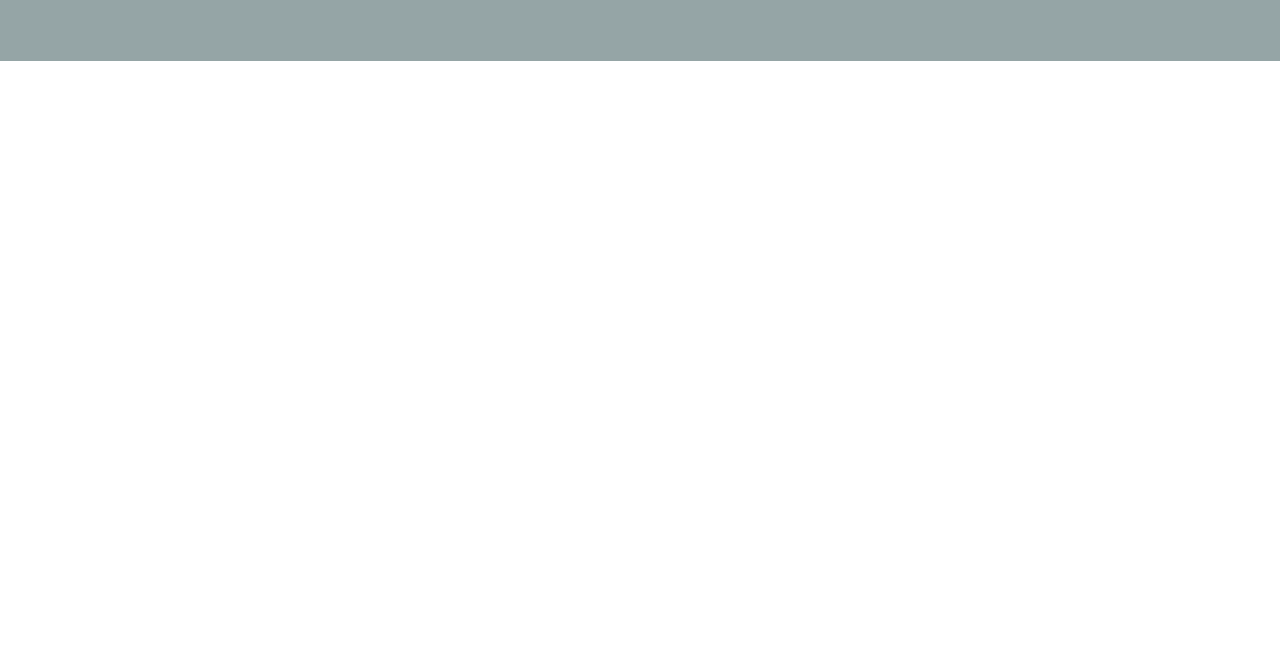
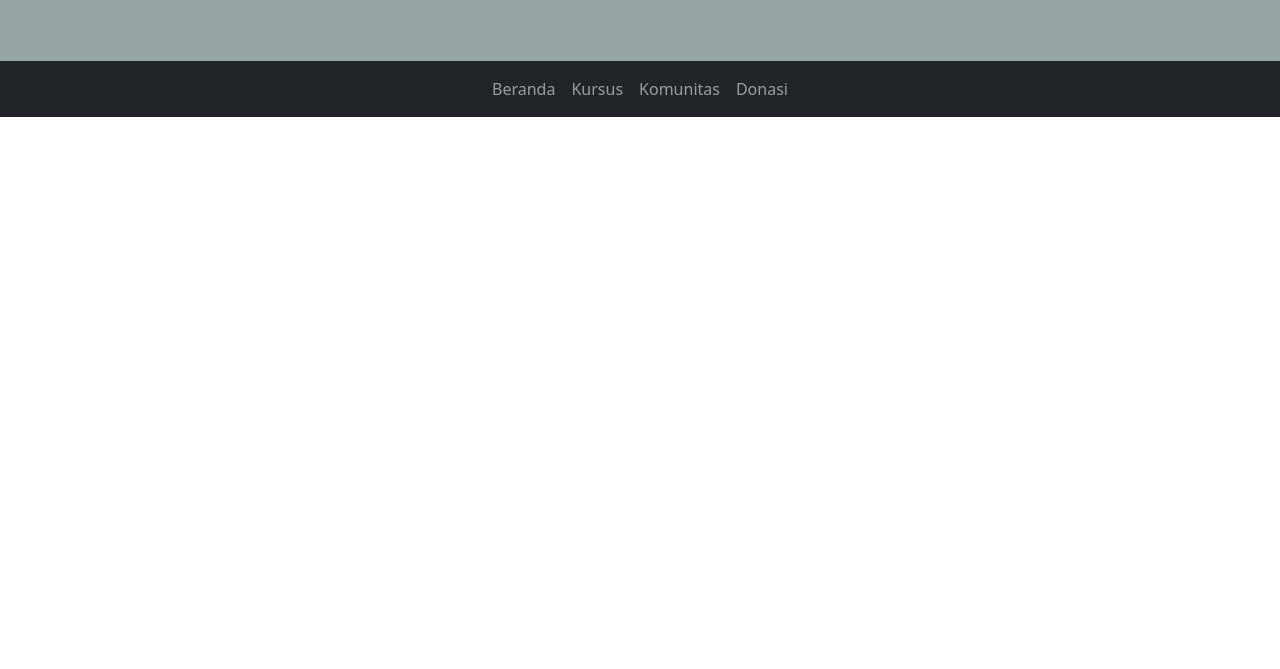
Before and after one commit to niasasso/sacode-day05-project01, a plain HTML site: page index.html in a window 1280 px wide. Shown: the part 131-800 px from the top of the page. Drawn offline with nearby package versions, Linux system fonts and the light colour scheme.

Commit message:
initial commit

```diff
--- a/index.html
+++ b/index.html
@@ -18,6 +18,27 @@
                 <p>#LearnToCode</p>
             </div>
         </div>
+        <nav class="navbar navbar-expand-lg navbar-dark bg-dark">
+          <div class="container-fluid">
+            <div class="collapse navbar-collapse d-flex justify-content-center" id="navbarNav" class="">
+              <ul class="navbar-nav">
+                <li class="nav-item">
+                  <a class="nav-link" aria-current="page" href="#">Beranda</a>
+                </li>
+                <li class="nav-item">
+                  <a class="nav-link" href="#">Kursus</a>
+                </li>
+                <li class="nav-item">
+                  <a class="nav-link" href="#">Komunitas</a>
+                </li>
+                <li class="nav-item">
+                    <a class="nav-link" href="#">Donasi</a>
+                </li>
+
+              </ul>
+            </div>
+          </div>
+        </nav>
     </header>
 
     <!-- Optional JavaScript; choose one of the two! -->
--- a/style.css
+++ b/style.css
@@ -1,3 +1,6 @@
 .header{
    background-color: #95a5a6;
 }
+.nav-item{
+   color: black;
+}
```
